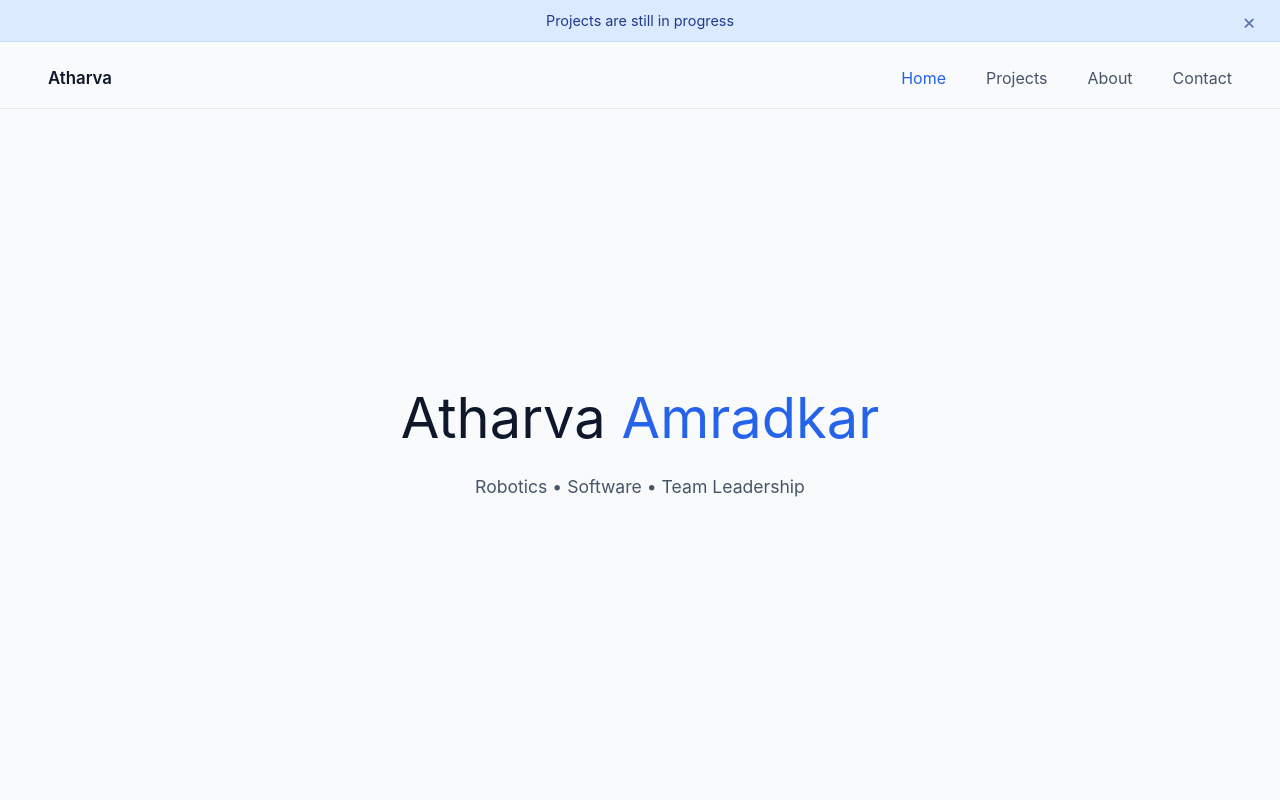
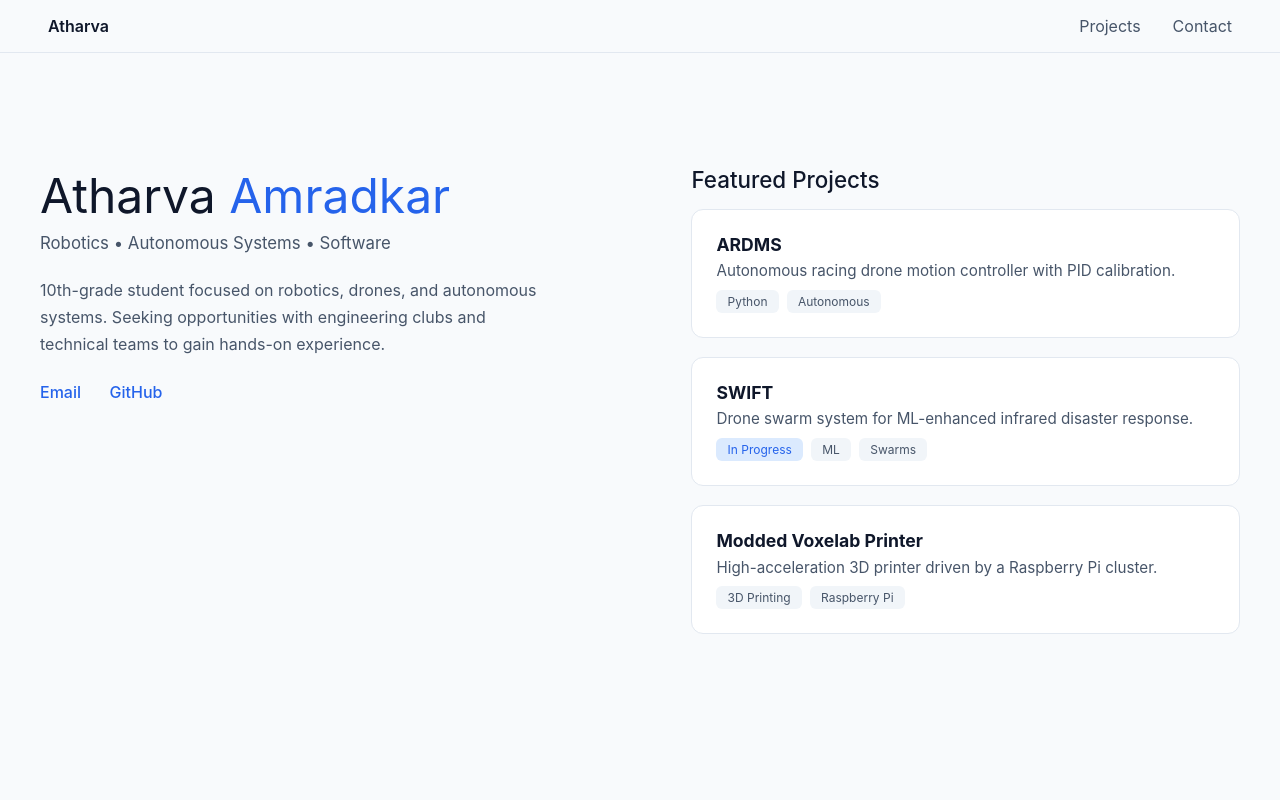
Before and after one commit to notskillled/atharva_website, a plain HTML site: page index.html in a window 1280 px wide. Shown: the top 800 px of the page. Drawn offline with Linux system fonts and the light colour scheme.

Commit message:
new style 2.0

```diff
--- a/index.html
+++ b/index.html
@@ -1,7 +1,6 @@
 <!doctype html>
 <html lang="en">
 <head>
-    <link rel="icon" type="image/png" href="assets/pfp.png" />
     <meta charset="UTF-8" />
     <meta name="viewport" content="width=device-width, initial-scale=1.0" />
     <title>Atharva Amradkar</title>
@@ -17,147 +16,66 @@
             font-family: -apple-system, BlinkMacSystemFont, "Segoe UI", Roboto, sans-serif;
             background: #f8fafc;
             color: #0f172a;
-            overflow-x: hidden;
-        }
-
-        /* loader */
-        #loader {
-            position: fixed;
-            inset: 0;
-            background: #f8fafc;
-            display: flex;
-            justify-content: center;
-            align-items: center;
-            z-index: 10000;
-            transition: opacity 0.5s;
-        }
-
-        #loader.hidden {
-            opacity: 0;
-            pointer-events: none;
-        }
-
-        .loader-grid {
-            display: grid;
-            grid-template-columns: repeat(3, 60px);
-            gap: 10px;
-        }
-
-        .piece {
-            width: 60px;
-            height: 60px;
-            background: #2563eb;
-            opacity: 0;
-            transform: scale(0.2) rotate(-30deg);
-            border-radius: 6px;
-            transition: all 0.5s ease-out;
-        }
-
-        /* warning bar */
-        .warning-bar {
-            position: fixed;
-            top: 0;
-            left: 0;
-            right: 0;
-            background: #dbeafe;
-            color: #1e3a8a;
-            text-align: center;
-            padding: 0.75rem 4rem;
-            font-size: 0.9rem;
-            z-index: 10001;
-            border-bottom: 1px solid #bfdbfe;
-        }
-
-        .warning-bar.hidden {
-            transform: translateY(-100%);
-        }
-
-        .warning-close {
-            position: absolute;
-            right: 1.5rem;
-            top: 50%;
-            transform: translateY(-50%);
-            cursor: pointer;
-            font-size: 1.3rem;
-            opacity: 0.7;
         }
 
         /* nav */
         nav {
             position: fixed;
-            top: 48px;
+            top: 0;
             left: 0;
             right: 0;
+            padding: 1rem 3rem;
             display: flex;
             justify-content: space-between;
             align-items: center;
-            padding: 1.25rem 3rem;
+            background: rgba(248, 250, 252, 0.9);
             backdrop-filter: blur(12px);
-            background: rgba(248, 250, 252, 0.9);
             border-bottom: 1px solid #e2e8f0;
             z-index: 1000;
-            transition: transform 0.3s, top 0.3s;
-        }
-
-        nav.no-warning {
-            top: 0;
-        }
-
-        nav.hidden {
-            transform: translateY(-100%);
         }
 
         nav .logo {
             font-weight: 600;
-            font-size: 1.05rem;
             cursor: pointer;
         }
 
         .nav-links {
             list-style: none;
             display: flex;
-            gap: 2.5rem;
+            gap: 2rem;
         }
 
         .nav-item {
             cursor: pointer;
             color: #475569;
-            transition: color 0.2s;
         }
 
-        .nav-item.active,
         .nav-item:hover {
             color: #2563eb;
         }
 
-        /* main content */
-        #main-content {
-            opacity: 0;
-            transition: opacity 0.5s;
+        /* main */
+        main {
+            padding-top: 90px;
+            max-width: 1200px;
+            margin: 0 auto;
+            min-height: calc(100vh - 90px);
+            display: flex;
+            align-items: center;
         }
 
-        #main-content.visible {
-            opacity: 1;
+        .hero-grid {
+            display: grid;
+            grid-template-columns: 1.1fr 1fr;
+            gap: 3rem;
+            width: 100%;
         }
 
-        .section {
-            min-height: 100vh;
-            display: flex;
-            align-items: center;
-            justify-content: center;
-            padding: 160px 3rem 80px;
-        }
-
-        /* hero */
-        #hero {
-            flex-direction: column;
-            text-align: center;
-        }
-
-        #hero h1 {
-            font-size: 3.5rem;
+        /* left column */
+        .intro h1 {
+            font-size: 3rem;
             font-weight: 400;
-            margin-bottom: 1.5rem;
+            margin-bottom: 0.5rem;
         }
 
         .highlight {
@@ -166,112 +84,92 @@
 
         .subtitle {
             color: #475569;
-            font-size: 1.1rem;
+            font-size: 1.05rem;
+            margin-bottom: 1.5rem;
+        }
+
+        .intro p {
+            color: #475569;
+            line-height: 1.7;
+            max-width: 500px;
+            margin-bottom: 1.5rem;
+        }
+
+        .quick-links a {
+            margin-right: 1.5rem;
+            text-decoration: none;
+            color: #2563eb;
+            font-weight: 500;
         }
 
         /* projects */
-        #projects {
-            flex-direction: column;
-        }
-
-        .container {
-            max-width: 1100px;
-            width: 100%;
-        }
-
-        #projects h2,
-        #about h2,
-        #contact h2 {
-            font-size: 2.3rem;
-            font-weight: 400;
-            margin-bottom: 3rem;
+        .projects h2 {
+            font-size: 1.4rem;
+            font-weight: 500;
+            margin-bottom: 1rem;
         }
 
         .projects-grid {
             display: grid;
-            grid-template-columns: repeat(2, 1fr);
-            gap: 2rem;
+            grid-template-columns: 1fr;
+            gap: 1.2rem;
         }
 
         .project-card {
             background: #ffffff;
             border: 1px solid #e2e8f0;
-            border-radius: 14px;
-            padding: 2.2rem;
-            cursor: pointer;
-            transition: all 0.3s ease;
-            box-shadow: 0 6px 16px rgba(15, 23, 42, 0.05);
+            border-radius: 12px;
+            padding: 1.5rem;
+            transition: all 0.25s ease;
         }
 
         .project-card:hover {
-            transform: translateY(-4px);
             border-color: #2563eb;
+            transform: translateY(-2px);
         }
 
         .project-card h3 {
-            font-size: 1.25rem;
-            margin-bottom: 0.75rem;
+            font-size: 1.1rem;
+            margin-bottom: 0.4rem;
         }
 
         .project-card p {
+            font-size: 0.95rem;
             color: #475569;
-            line-height: 1.6;
-            margin-bottom: 1.2rem;
+            margin-bottom: 0.6rem;
         }
 
         .project-tags {
             display: flex;
+            gap: 0.5rem;
             flex-wrap: wrap;
-            gap: 0.6rem;
         }
 
         .tag {
+            font-size: 0.75rem;
             background: #f1f5f9;
+            padding: 0.25rem 0.7rem;
+            border-radius: 6px;
             color: #475569;
-            font-size: 0.8rem;
-            padding: 0.35rem 0.9rem;
-            border-radius: 6px;
         }
 
         .WIPtag {
             background: #dbeafe;
             color: #2563eb;
-            font-size: 0.8rem;
-            padding: 0.35rem 0.9rem;
+            font-size: 0.75rem;
+            padding: 0.25rem 0.7rem;
             border-radius: 6px;
         }
 
-        /* about */
-        #about p {
-            color: #475569;
-            line-height: 1.8;
-            font-size: 1.05rem;
-            margin-bottom: 1.2rem;
-        }
-
-        /* contact */
-        #contact p {
-            font-size: 1.05rem;
-        }
-
-        #contact a {
-            color: #2563eb;
-            text-decoration: none;
-            border-bottom: 1px solid transparent;
-        }
-
-        #contact a:hover {
-            border-bottom-color: #2563eb;
-        }
-
         /* responsive */
-        @media (max-width: 768px) {
-            .projects-grid {
+        @media (max-width: 900px) {
+            .hero-grid {
                 grid-template-columns: 1fr;
             }
 
-            #hero h1 {
-                font-size: 2.4rem;
+            main {
+                align-items: flex-start;
+                padding-top: 110px;
             }
         }
     </style>
@@ -279,47 +177,43 @@
 
 <body>
 
-<!-- loader -->
-<div id="loader">
-    <div class="loader-grid">
-        <div class="piece"></div><div class="piece"></div><div class="piece"></div>
-        <div class="piece"></div><div class="piece"></div><div class="piece"></div>
-        <div class="piece"></div><div class="piece"></div><div class="piece"></div>
+<nav>
+    <div class="logo">Atharva</div>
+    <ul class="nav-links">
+        <li class="nav-item">Projects</li>
+        <li class="nav-item">Contact</li>
+    </ul>
+</nav>
+
+<main>
+    <div class="hero-grid">
+
+        <!-- LEFT -->
+        <div class="intro">
+            <h1>Atharva <span class="highlight">Amradkar</span></h1>
+            <div class="subtitle">Robotics • Autonomous Systems • Software</div>
+
+            <p>
+                10th-grade student focused on robotics, drones, and autonomous systems.
+                Seeking opportunities with engineering clubs and technical teams to gain
+                hands-on experience.
+            </p>
+
+            <div class="quick-links">
+                <a href="mailto:parth.amradkar@gmail.com">Email</a>
+                <a href="#">GitHub</a>
             </div>
         </div>
 
-<!-- warning -->
-<div id="warning-bar" class="warning-bar">
-    Projects are still in progress
-    <span class="warning-close" onclick="closeWarning()">×</span>
-</div>
+        <!-- RIGHT -->
+        <div class="projects">
+            <h2>Featured Projects</h2>
 
-<!-- nav -->
-<nav id="nav">
-    <div class="logo" onclick="scrollToTop()">Atharva</div>
-    <ul class="nav-links">
-        <li><span class="nav-item active" onclick="scrollToSection('hero')">Home</span></li>
-        <li><span class="nav-item" onclick="scrollToSection('projects')">Projects</span></li>
-        <li><span class="nav-item" onclick="scrollToSection('about')">About</span></li>
-        <li><span class="nav-item" onclick="scrollToSection('contact')">Contact</span></li>
-    </ul>
-</nav>
-
-<div id="main-content">
-
-<section id="hero" class="section">
-    <h1>Atharva <span class="highlight">Amradkar</span></h1>
-    <p class="subtitle">Robotics • Software • Team Leadership</p>
-</section>
-
-<section id="projects" class="section">
-    <div class="container">
-        <h2>Projects</h2>
             <div class="projects-grid">
 
                 <div class="project-card">
                     <h3>ARDMS</h3>
-                <p>Autonomous racing drone motion controller with PID calibration support.</p>
+                    <p>Autonomous racing drone motion controller with PID calibration.</p>
                     <div class="project-tags">
                         <span class="tag">Python</span>
                         <span class="tag">Autonomous</span>
@@ -328,7 +222,7 @@
 
                 <div class="project-card">
                     <h3>SWIFT</h3>
-                <p>Drone swarm system for ML-enhanced infrared search in disaster response.</p>
+                    <p>Drone swarm system for ML-enhanced infrared disaster response.</p>
                     <div class="project-tags">
                         <span class="WIPtag">In Progress</span>
                         <span class="tag">ML</span>
@@ -336,59 +230,20 @@
                     </div>
                 </div>
 
+                <div class="project-card">
+                    <h3>Modded Voxelab Printer</h3>
+                    <p>High-acceleration 3D printer driven by a Raspberry Pi cluster.</p>
+                    <div class="project-tags">
+                        <span class="tag">3D Printing</span>
+                        <span class="tag">Raspberry Pi</span>
                     </div>
                 </div>
-</section>
-
-<section id="about" class="section">
-    <div class="container">
-        <h2>About</h2>
-        <p>
-            I’m a 10th-grade student interested in robotics, autonomous systems, and software
-            engineering. I enjoy working on technically challenging projects and learning through
-            hands-on experimentation.
-        </p>
-    </div>
-</section>
-
-<section id="contact" class="section">
-    <div class="container">
-        <h2>Contact</h2>
-        <p>Email: <a href="mailto:parth.amradkar@gmail.com">parth.amradkar@gmail.com</a></p>
-    </div>
-</section>
 
             </div>
+        </div>
 
-<script>
-    window.addEventListener("load", () => {
-        const loader = document.getElementById("loader");
-        const main = document.getElementById("main-content");
-        document.querySelectorAll(".piece").forEach((p, i) => {
-            setTimeout(() => {
-                p.style.opacity = 1;
-                p.style.transform = "scale(1)";
-            }, i * 40);
-        });
-        setTimeout(() => {
-            loader.classList.add("hidden");
-            main.classList.add("visible");
-        }, 600);
-    });
-
-    function closeWarning() {
-        document.getElementById("warning-bar").classList.add("hidden");
-        document.getElementById("nav").classList.add("no-warning");
-    }
-
-    function scrollToSection(id) {
-        document.getElementById(id).scrollIntoView({ behavior: "smooth" });
-    }
-
-    function scrollToTop() {
-        window.scrollTo({ top: 0, behavior: "smooth" });
-    }
-</script>
+    </div>
+</main>
 
 </body>
 </html>
```
Lines whose indentation alone changed are shown as unchanged.
